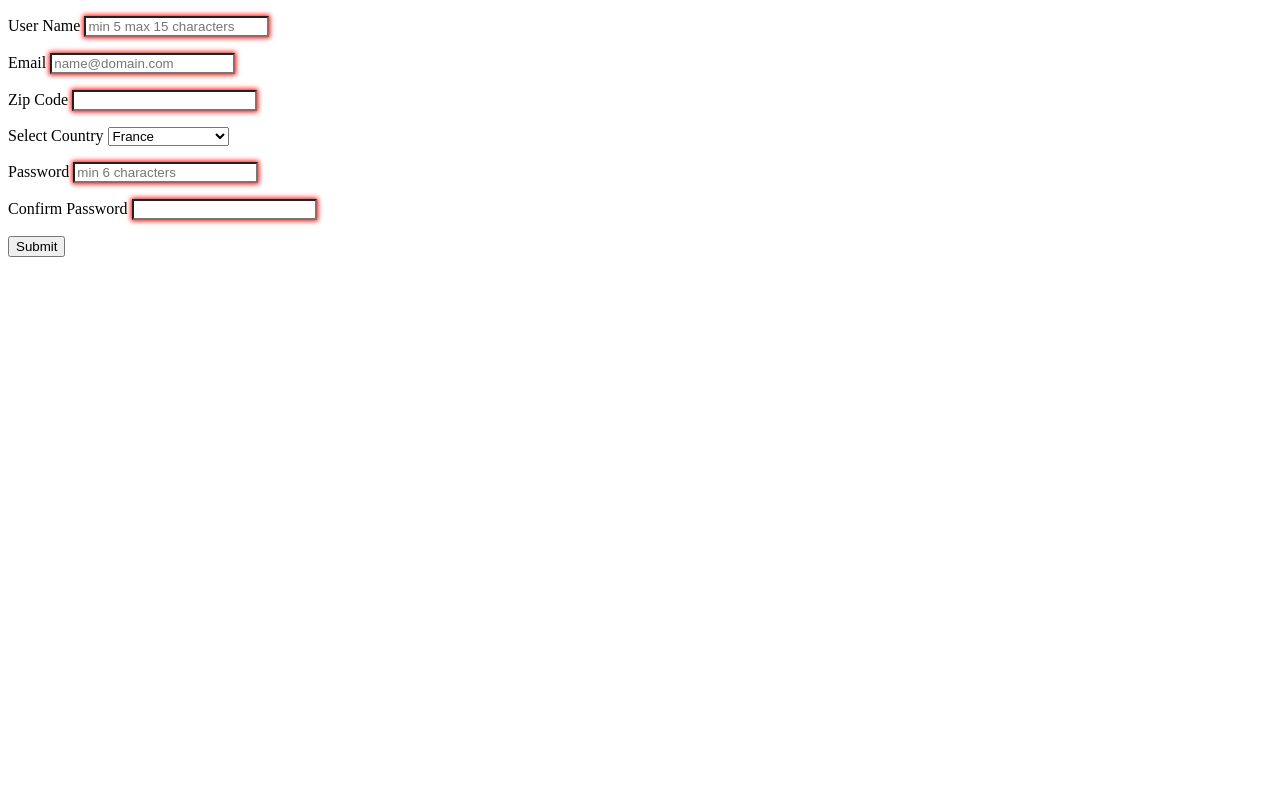
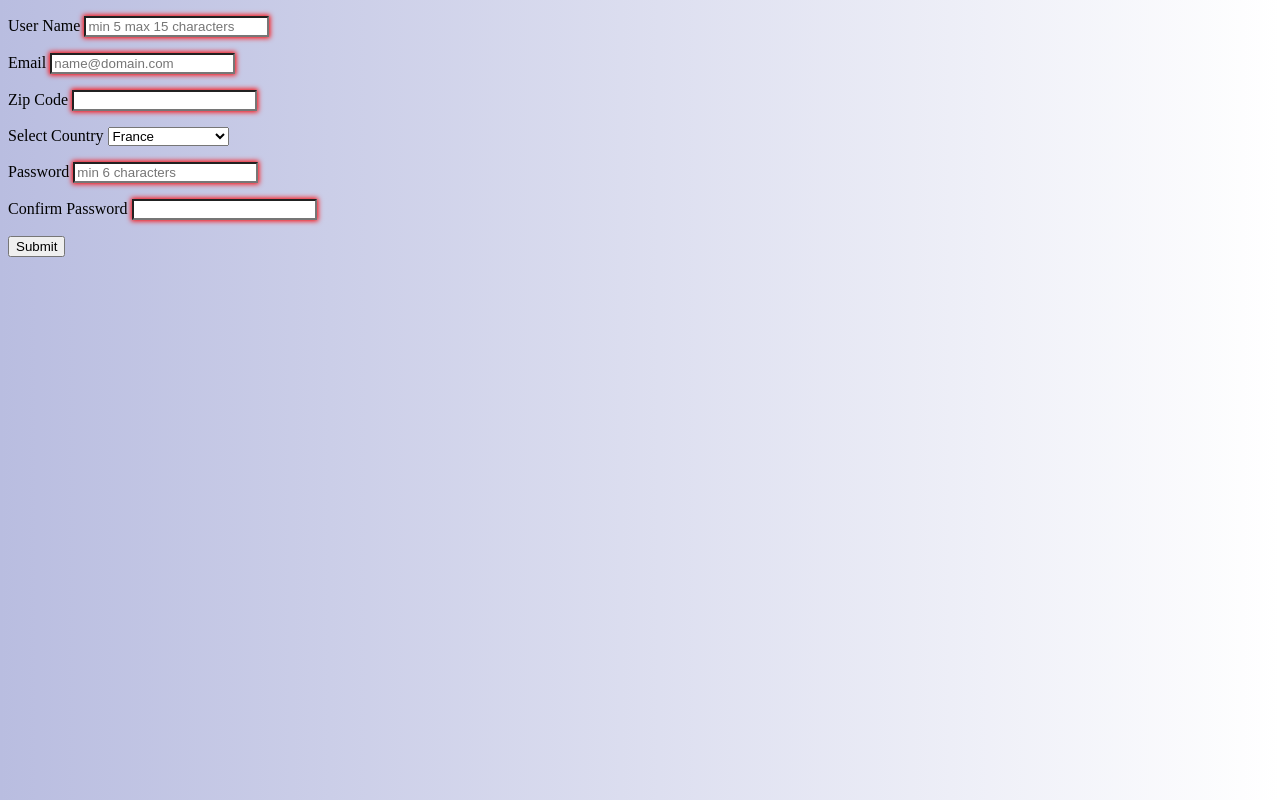
Before and after one commit to muratcan-yuksel/form-validation, a website: page index.html in a window 1280 px wide. Drawn offline with Linux system fonts and the light colour scheme.

Commit message:
added background gradient

```diff
--- a/style.css
+++ b/style.css
@@ -1,14 +1,20 @@
 input:invalid {
-	box-shadow: 0 0 5px 1px red;
+  box-shadow: 0 0 5px 1px red;
 }
 
 input:focus:invalid {
-	box-shadow: none;
+  box-shadow: none;
 }
 #email:focus {
-	background-color: blue;
+  background-color: blue;
 }
 .error {
-	font-size: 0.8em;
-	color: rgb(214, 34, 34);
+  font-size: 0.8em;
+  color: rgb(214, 34, 34);
 }
+body {
+  background: #ffffff;
+  background: -webkit-linear-gradient(right, #ffffff, #b9bde0);
+  background: -moz-linear-gradient(right, #ffffff, #b9bde0);
+  background: linear-gradient(to left, #ffffff, #b9bde0);
+}
```
